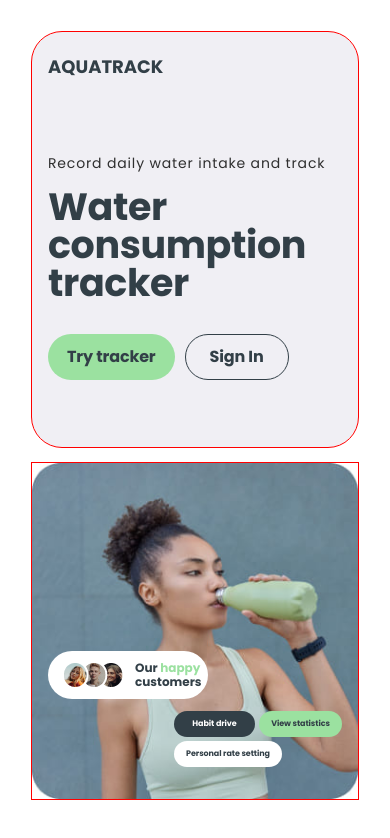
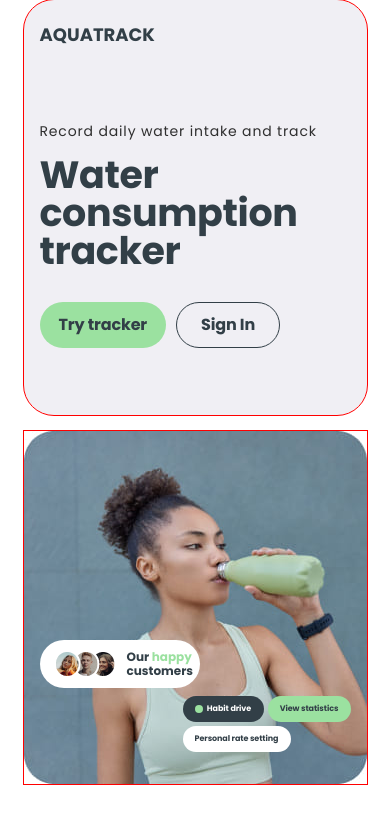
Before and after one commit to andrew-sistuk/WaterIn, a React (Vite) app: page / in a window 390 px wide. Shown: the top 838 px of the page. Built offline with nearby package versions, Linux system fonts and the light colour scheme.

Commit message:
mobile version done

```diff
--- a/src/App.css
+++ b/src/App.css
@@ -1,5 +1,5 @@
-#root {
+/* #root {
   margin: 0 auto;
   padding: 2rem;
   text-align: center;
-}
+} */
--- a/src/components/AdvantagesSection/AdvantagesSection.jsx
+++ b/src/components/AdvantagesSection/AdvantagesSection.jsx
@@ -15,6 +15,7 @@ export default function AdvantagesSection() {
       </div>
       <ul className={styles.advantagesList}>
         <li className={styles.advHabit}>
+        <div className={styles.dot}></div>
           <p>Habit drive</p>
         </li>
         <li>
--- a/src/components/AdvantagesSection/AdvantagesSection.module.css
+++ b/src/components/AdvantagesSection/AdvantagesSection.module.css
@@ -20,7 +20,8 @@
 
 .CustomersWripper {
     position: absolute;
-    top: 188px;
+    bottom: 96px;
+    /* right: 167px; */
     left: 16px;
 }
 .advHabit{
@@ -85,3 +86,11 @@
     justify-content: center;
     align-items: center;
 }
+
+.dot{
+    width: 8px;
+    height: 8px;
+    background-color: var(--main-green-color);
+    border-radius: 50%;
+    margin-right: 4px;
+}
--- a/src/components/Customers/Customers.module.css
+++ b/src/components/Customers/Customers.module.css
@@ -1,12 +1,11 @@
 .customersBox {
+    /* width: 100%; */
     width: 160px;
     height: 48px;
 
     display: flex;
     background-color: #fff;
     align-items: center;
-
-    /* position: absolute; */
 
     border-radius: 30px;
 }
@@ -22,6 +21,8 @@
     display: flex;
     padding: 0;
     margin: 0;
+
+
 }
 .customersItem {
     position: absolute;
--- a/src/pages/HomePage/HomePage.jsx
+++ b/src/pages/HomePage/HomePage.jsx
@@ -5,11 +5,11 @@ import WelcomeSection from '../../components/WelcomeSection/WelcomeSection';
 
 export default function HomePage() {
   return (
-    // <section className="container">
+    <section className="container">
       <div className={styles.container}>
         <WelcomeSection />
         <AdvantagesSection />
       </div>
-    //  </section>
+    </section>
   );
 }
```
